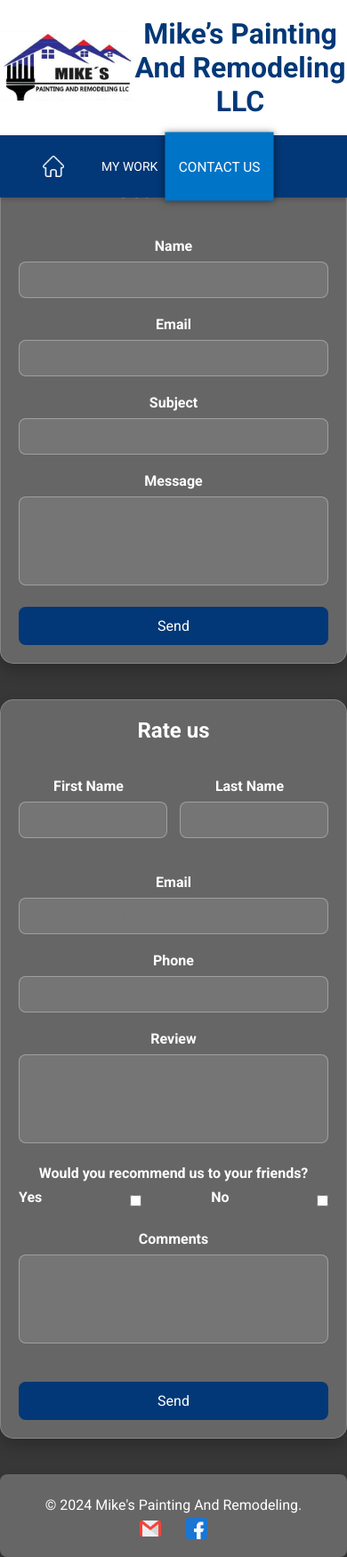
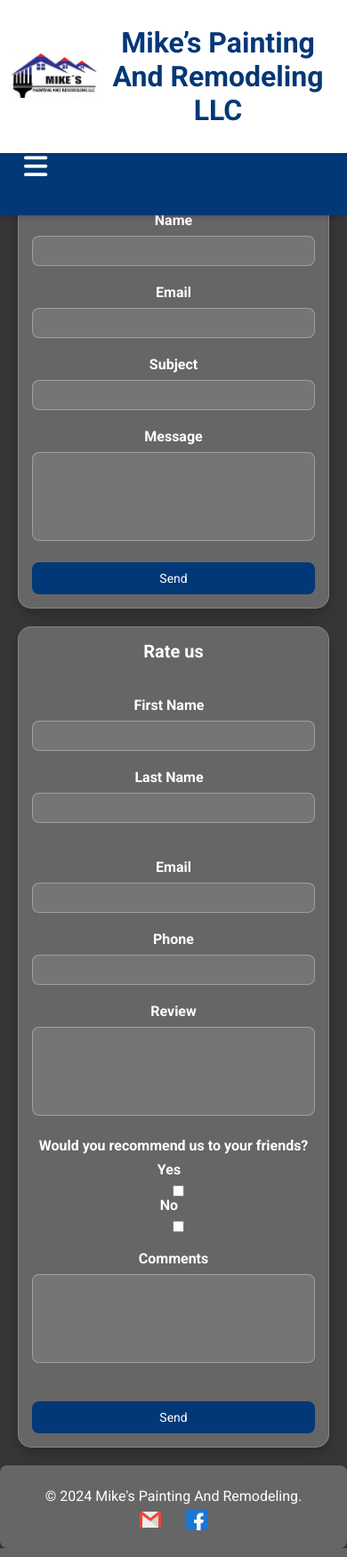
Before and after one commit to MarioBadillo124/MarioBadillo124.github.io, a PHP site: page /contactanos.html in a window 390 px wide. Shown: the whole page at 89% size. Run offline with PHP 8.4, Linux system fonts and the light colour scheme; some libraries are stand-ins or nearby versions.

Commit message:
responsivo prueva

```diff
--- a/contactanos.html
+++ b/contactanos.html
@@ -1,14 +1,17 @@
 <!DOCTYPE html>
 <html lang="en">
+
 <head>
     <meta charset="UTF-8">
     <meta name="viewport" content="width=device-width, initial-scale=1.0">
-    <link rel="stylesheet" href="estilos/estilos_barra_menu.css" >
-    <link rel="stylesheet" href="estilos/estilos_formulario.css" >
+    <link rel="stylesheet" href="estilos/estilos_barra_menu.css">
+    <link rel="stylesheet" href="estilos/estilos_formulario.css">
     <link rel="stylesheet" href="https://fonts.googleapis.com/css2?family=Roboto:wght@400;700&display=swap">
     <link rel="stylesheet" href="https://fonts.googleapis.com/css2?family=Open+Sans:wght@400;700&display=swap">
+    <script src="https://kit.fontawesome.com/a16ce2084e.js" crossorigin="anonymous"></script>
     <title>Contact us</title>
 </head>
+
 <body>
     <header>
         <div class="superior">
@@ -16,16 +19,23 @@
                 <img src="images/iconos/logo.jpg" alt="logo">
             </div>
             <div class="search">
-                <br><h1>Mike’s Painting And Remodeling LLC</h1><br>
+                <br>
+                <h1>Mike’s Painting And Remodeling LLC</h1><br>
             </div>
         </div>
 
         <div class="container__menu">
+
+            <div class="menu">
+                <input type="checkbox" id="check__menu">
+                <label  for="check__menu" id="label__check">
+                    <i class="fa-solid fa-bars icon__menu"></i>
+                </label>
                 <nav>
                     <ul>
                         <li><a href="index.html"></a>
                         </li>
-                    <li><a href="mi_trabajo/mi_trabajo.html" >My work</a></li>
+                        <li><a href="mi_trabajo/mi_trabajo.html">My work</a></li>
                         <li><a href="" id="selected">Contact us</a>
                             <ul>
                                 <li><a href="">About us</a></li>
@@ -34,6 +44,7 @@
                         </li>
                     </ul>
                 </nav>
+            </div>
         </div>
     </header><br>
 
@@ -92,7 +103,8 @@
         </div>
 
         <label for="comentarios">Comments</label>
-        <textarea id="comentarios" name="comentarios" placeholder="Anything else you'd like to add?" required></textarea><br><br>
+        <textarea id="comentarios" name="comentarios" placeholder="Anything else you'd like to add?"
+            required></textarea><br><br>
 
         <button type="submit">Send</button>
         <input type="hidden" name="_next" value="http://mikespaintingandremodelingllc.com/contactanos.html">
@@ -113,4 +125,5 @@
     <script src="js/scroll.js"></script>
 
 </body>
+
 </html>
--- a/estilos/estilos_barra_menu.css
+++ b/estilos/estilos_barra_menu.css
@@ -203,6 +203,86 @@ nav ul li ul a:hover {
     box-shadow: 0px 0px 10px 0px rgba(0, 0, 0, 0.5);
 }
 
+/* Elementos responsibos */
+
+.icon__menu{
+    font-size: 30px;
+    color: white;
+    cursor: pointer;
+    width: 40px;
+    height: 100%;
+    display: flex;
+    align-items: center;
+}
+
+#label__check{
+    width: 26px;
+    height: 100%;
+    display: none;
+}
+
+#check__menu{
+    display: none;
+}
+
+@media screen and (max-width: 720px){
+
+    .superior{
+        padding: 10px;
+    }
+    .logo img{
+        width: 100px;
+    }
+
+    nav > ul{
+        flex-direction: column;
+        background-color: #023877;
+        position: fixed;
+        left: 0;
+        top: 158px;
+        width: 100%;
+        height: 0px;
+        transition: all 300ms ease;
+        z-index: 100;
+        opacity: 0;
+        visibility: hidden;
+    }
+
+    nav > ul > li a:hover{
+        transform: scale(1);
+    }
+
+    nav ul li ul{
+        left: 90px;
+    }
+
+    nav > ul > li:hover ul{
+        top: 50px;
+    }
+
+    nav > ul > li:first-child a{
+        background-position: 20px;
+    }
+    #selected{
+        transform: scale(1);
+    }
+
+    #label__check{
+        display: block;
+    }
+    .icon__menu{
+        display: flex;
+    }
+    #check__menu:checked ~ nav > ul{
+        height: 300px;
+        visibility: visible;
+        opacity: 1;
+    }
+}
+
+
+
+
 /* Pie de página */
 footer {
     text-align: center; /* Alineación del texto */
--- a/estilos/estilos_formulario.css
+++ b/estilos/estilos_formulario.css
@@ -1,13 +1,12 @@
-/* Form Styles - Ajuste General */
-
+/* Estilos originales del formulario y de la sección adicional */
 form, .additional-form {
     max-width: 600px;
     margin: 40px auto;
     padding: 20px;
-    background-color: rgba(255, 255, 255, 0.24); /* Fondo oscuro semitransparente */
-    backdrop-filter: blur(10px); /* Efecto de desenfoque */
+    background-color: rgba(255, 255, 255, 0.24);
+    backdrop-filter: blur(10px);
     border-radius: 15px;
-    box-shadow: 0 8px 16px rgba(0, 0, 0, 0.2); /* Sombra más ligera */
+    box-shadow: 0 8px 16px rgba(0, 0, 0, 0.2);
     text-align: center;
     border: 1px solid rgba(255, 255, 255, 0.2);
     z-index: 1;
@@ -15,7 +14,7 @@ form, .additional-form {
 
 form h2, .additional-form h2 {
     font-size: 24px;
-    color: white; /* Letras blancas */
+    color: white;
     margin-bottom: 20px;
     font-weight: 700;
 }
@@ -24,7 +23,7 @@ form label, .additional-form label {
     display: block;
     font-weight: bold;
     margin-bottom: 8px;
-    color: white; /* Letras blancas */
+    color: white;
 }
 
 form input[type="text"],
@@ -37,11 +36,11 @@ form textarea,
     width: 100%;
     padding: 10px;
     margin-bottom: 20px;
-    border: 1px solid rgba(255, 255, 255, 0.3); /* Bordes claros */
+    border: 1px solid rgba(255, 255, 255, 0.3);
     border-radius: 8px;
     font-size: 16px;
-    background-color: rgba(255, 255, 255, 0.1); /* Fondo claro con transparencia */
-    color: white; /* Letras blancas */
+    background-color: rgba(255, 255, 255, 0.1);
+    color: white;
 }
 
 form textarea,
@@ -50,7 +49,6 @@ form textarea,
     resize: none;
 }
 
-/* Botones */
 form button, .additional-form button {
     display: block;
     width: 100%;
@@ -68,7 +66,6 @@ form button:hover, .additional-form button:hover {
     background-color: #0074c7;
 }
 
-/* Flexbox para campos en fila */
 form .form-row, .additional-form .form-row {
     display: flex;
     justify-content: space-between;
@@ -80,16 +77,56 @@ form .form-row > div, .additional-form .form-row > div {
     width: 48%;
 }
 
-/* Checkbox */
 .additional-form .form-row input[type="checkbox"] {
     margin-left: 10px;
 }
 
 .additional-form .form-row label {
     margin-right: 10px;
-    color: white; /* Letras blancas */
+    color: white;
 }
 
 #revisar, #comentarios {
     height: 100px;
 }
+
+/* Responsividad para pantallas pequeñas */
+@media (max-width: 768px) {
+    form, .additional-form {
+        max-width: 100%;
+        margin: 20px;
+        padding: 15px;
+    }
+
+    form h2, .additional-form h2 {
+        font-size: 20px;
+    }
+
+    form input[type="text"],
+    form input[type="email"],
+    form textarea,
+    .additional-form input[type="text"],
+    .additional-form input[type="email"],
+    .additional-form input[type="number"],
+    .additional-form textarea {
+        font-size: 14px;
+        padding: 8px;
+    }
+
+    form button, .additional-form button {
+        padding: 10px;
+        font-size: 14px;
+    }
+
+    form .form-row, .additional-form .form-row {
+        flex-direction: column;
+    }
+
+    form .form-row > div, .additional-form .form-row > div {
+        width: 100%;
+    }
+
+    .form-row input[type="checkbox"] {
+        margin-left: 0;
+    }
+}
```
Also changed, not shown: estilos/estilo.css (+38 -0 lines). Lines whose indentation alone changed are shown as unchanged.
